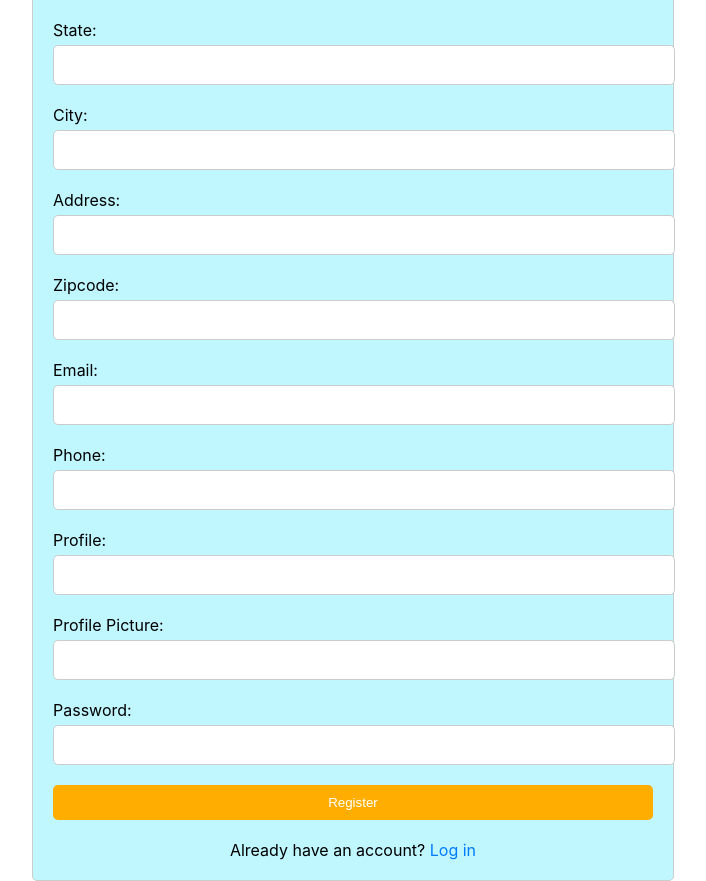
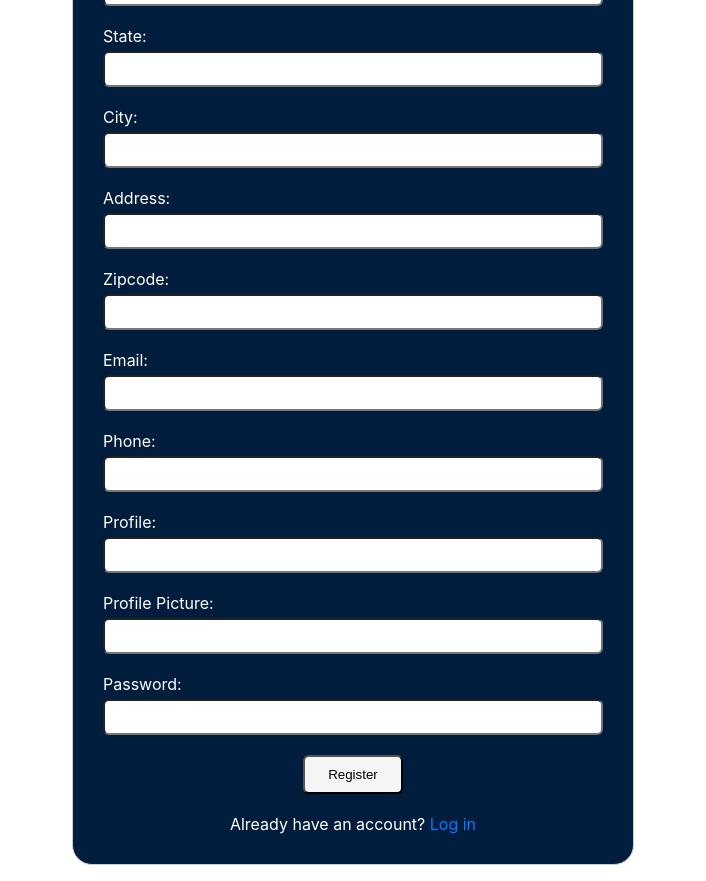
Before and after one commit to mpoxson/BorrowBuddy, a React (Create React App) app in the folder client/: page /register in a window 1280 px wide. Shown: the part 260-1141 px from the top of the page, without its empty margins (287-993 px from the left). Built offline with nearby package versions, Linux system fonts and the light colour scheme.

Commit message:
Update RegisterStyles.css

```diff
--- a/client/src/css/RegisterStyles.css
+++ b/client/src/css/RegisterStyles.css
@@ -1,13 +1,14 @@
 /* Register Styles css */
 
 .register-container {
-    max-width: 600px;
+    max-width: 500px;
     margin: auto;
-    padding: 20px;
+    padding: 30px;
     border: 1px solid #ccc;
-    border-radius: 5px;
-    background-color: rgb(192, 247, 255);
+    border-radius: 20px;
+    background-color: #001d3d;
     margin-top: 30px;
+    color: #fff;
 }
 
 .register-title {
@@ -26,12 +27,10 @@
 }
 
 .form-group input {
-    width: 100%;
-    padding: 10px;
-    font-size: 16px;
-    border: 1px solid #ccc;
-    border-radius: 5px;
-    margin-right: 15px;
+    width: calc(100% - 20px);
+    padding: 8px;
+    font-size: 14px;
+    border-radius: 6px;
 }
 
 .error-message {
@@ -41,17 +40,16 @@
 }
 
 .submit-button {
-    width: 100%;
+    width: 20%;
     padding: 10px;
-    background-color: #ffae00;
-    color: #fff;
-    border: none;
-    border-radius: 5px;
+    background-color: whitesmoke;
+    color: 001d3d;
+    border-radius: 6px;
     cursor: pointer;
 }
 
 .submit-button:hover {
-    background-color: #b38300;
+    background-color: #007bff;
 }
 
 .login-link {
```
